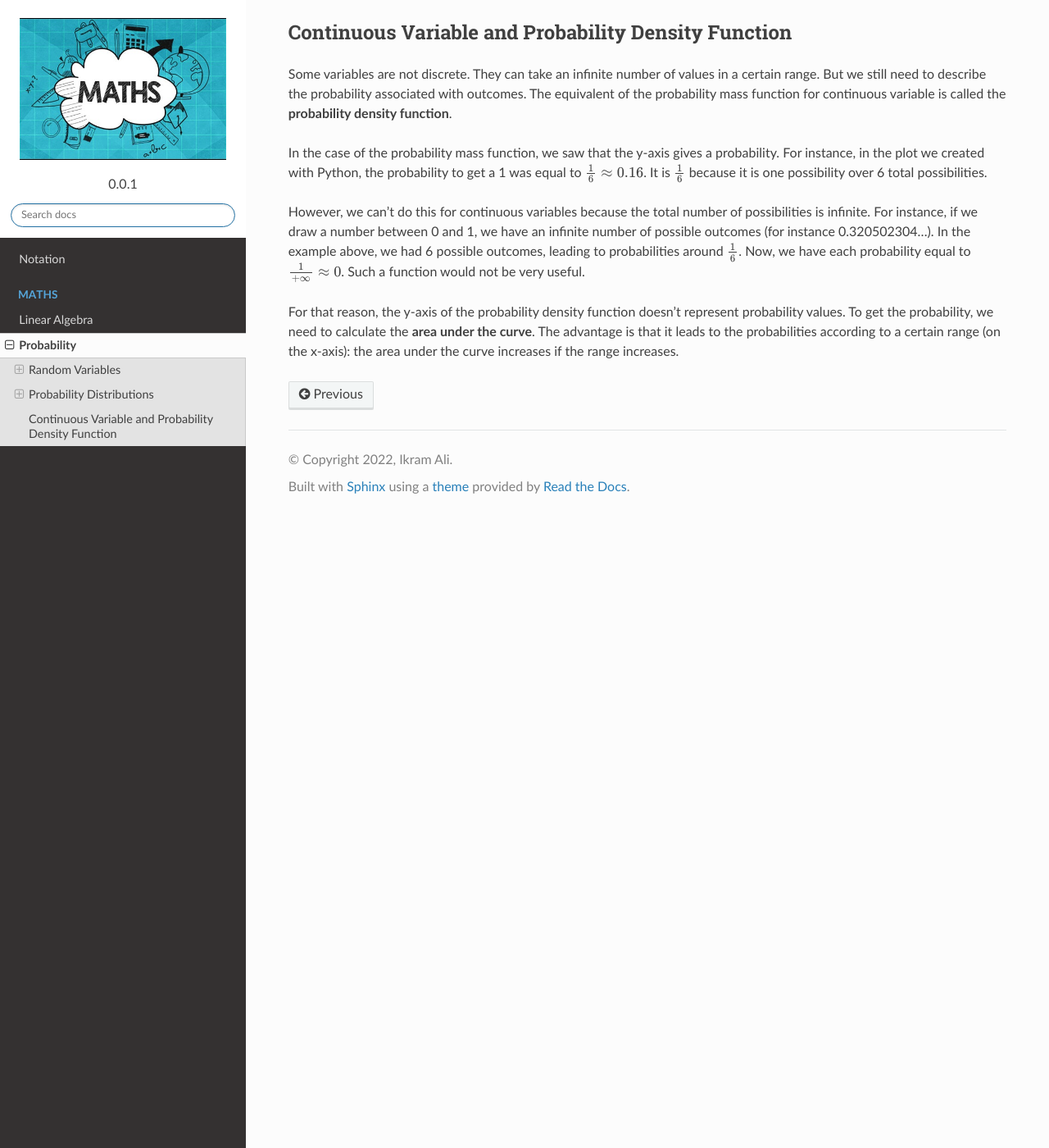
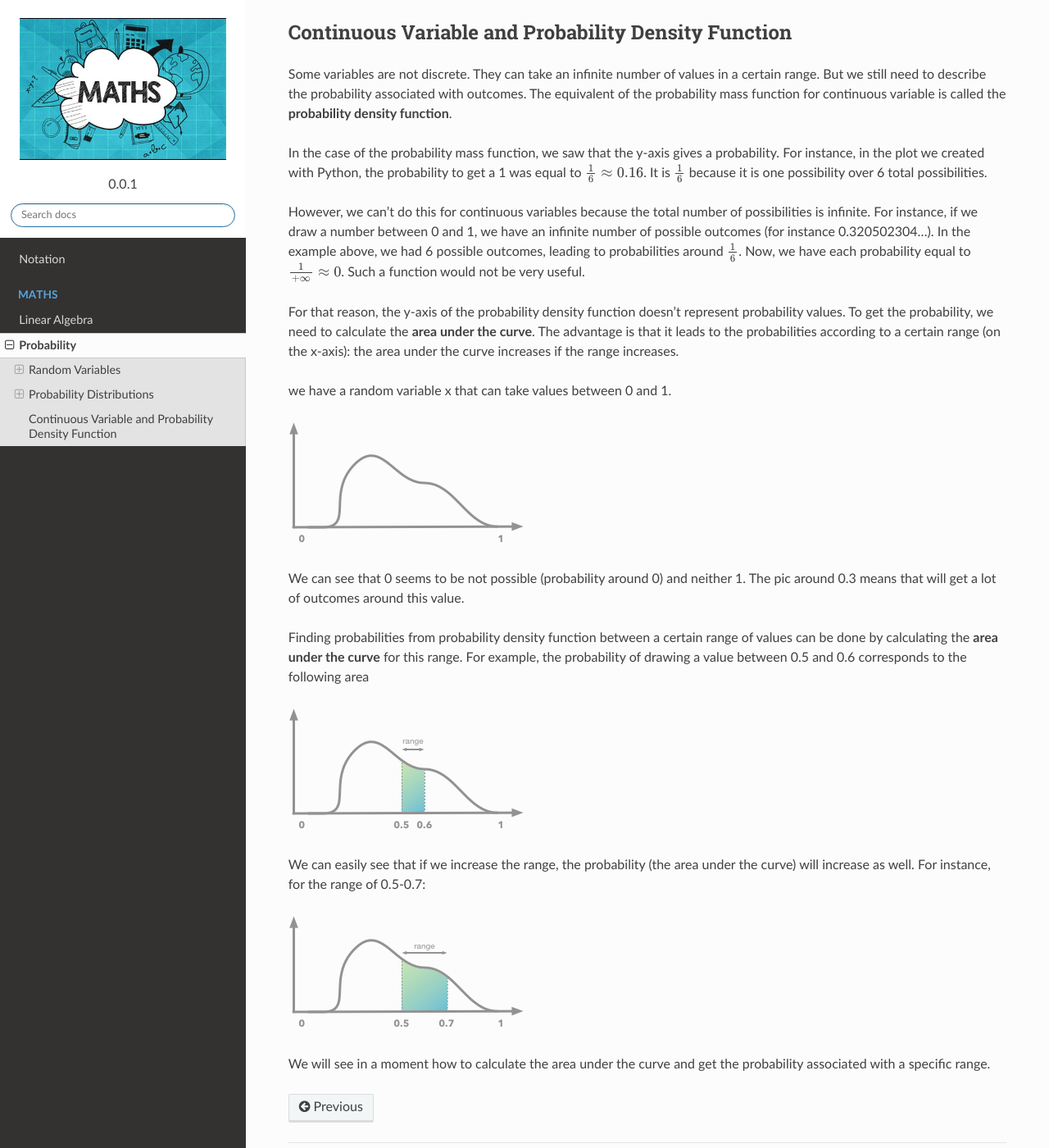
Before and after one commit to akkefa/ml-notes, a Sphinx documentation site: the page built from docs/probability.rst, in a window 1280 px wide and 1400 px high, scrolled down 2488 px. Shown: the whole window at 82% size. Built offline with Sphinx 7.4.7 and the Read the Docs theme 2.0.0, drawn with Linux system fonts in a browser that asks for light colours.

Commit message:
new examples added.

```diff
--- a/docs/probability.rst
+++ b/docs/probability.rst
@@ -125,3 +125,28 @@ Such a function would not be very useful.
 For that reason, the y-axis of the probability density function doesn't represent probability values.
 To get the probability, we need to calculate the **area under the curve**. The advantage is that it leads to the
 probabilities according to a certain range (on the x-axis): the area under the curve increases if the range increases.
+
+we have a random variable  x  that can take values between 0 and 1.
+
+.. image:: _static/probability/probability-density-function.png
+    :alt: probability density function
+
+
+We can see that 0 seems to be not possible (probability around 0) and neither 1.
+The pic around 0.3 means that will get a lot of outcomes around this value.
+
+Finding probabilities from probability density function between a certain range of values can be done by calculating
+the **area under the curve** for this range. For example, the probability of drawing a value between 0.5 and 0.6
+corresponds to the following area
+
+.. image:: _static/probability/probability-density-function-area-under-the-curve-1.png
+    :alt: probability density function area under the curve 1
+
+We can easily see that if we increase the range, the probability (the area under the curve) will increase as well.
+For instance, for the range of 0.5-0.7:
+
+.. image:: _static/probability/probability-density-function-area-under-the-curve-2.png
+
+
+We will see in a moment how to calculate the area under the curve and get the probability associated with
+a specific range.
```
Also changed, not shown: docs/_static/probability/intro_image.png (added), docs/_static/probability/probability-density-function-area-under-the-curve-1.png (added), docs/_static/probability/probability-density-function-area-under-the-curve-2.png (added), docs/_static/probability/probability-density-function.png (added).
